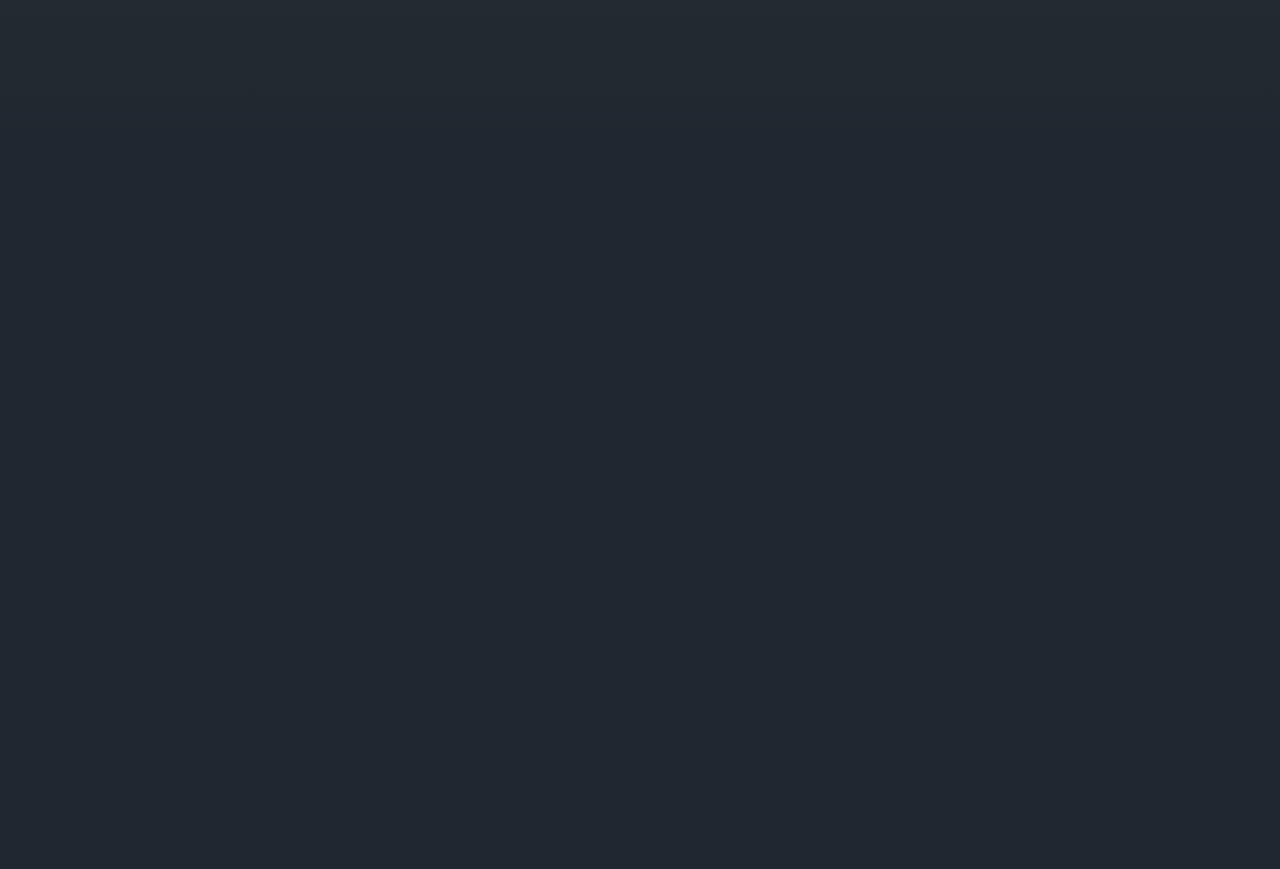
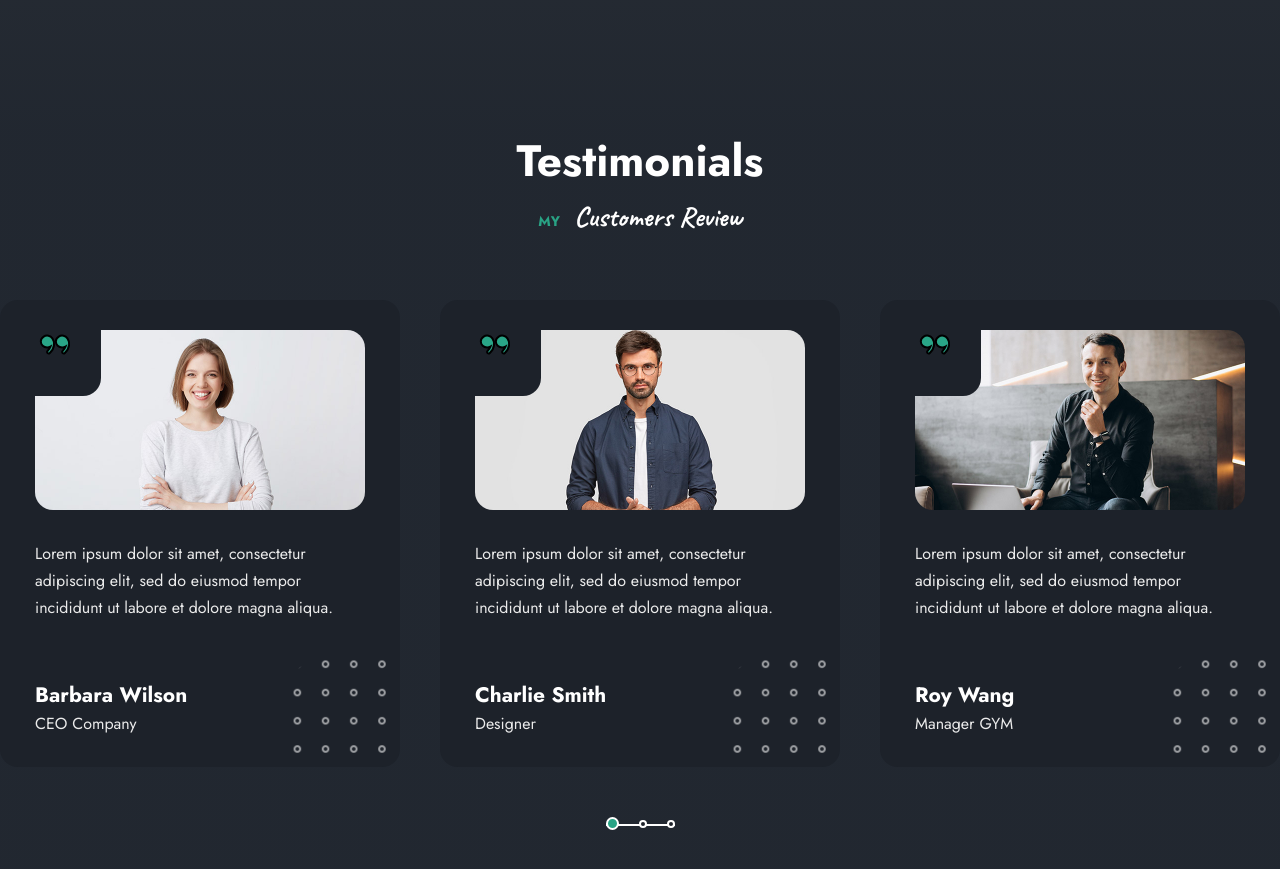
Before and after one commit to Shash-cre-dev/React-Personal-Portfolio, a React (Vite) app in the folder react-portfolio/: page / in a window 1280 px wide. Shown: the part 4880-5749 px from the top of the page. Before the commit the page ends 5009 px from the top, so only its background shows below. Built offline with nearby package versions, Linux system fonts and the light colour scheme.

Commit message:
Testimonial Component

```diff
--- a/react-portfolio/src/App.jsx
+++ b/react-portfolio/src/App.jsx
@@ -5,6 +5,7 @@ import Services from './components/services/Services';
 import Skills from './components/skills/Skills';
 import Portfolio from './components/portfolio/Portfolio';
 import Resume from './components/resume/Resume';
+import Testimonials from './components/testimonials/Testimonials';
 
 function App() {
   return (
@@ -14,6 +15,7 @@ function App() {
       <Skills />
       <Portfolio />
       <Resume />
+      <Testimonials />
     </main>
   );
 }
--- /dev/null
+++ b/react-portfolio/src/components/testimonials/Testimonials.jsx
@@ -0,0 +1,70 @@
+import React from 'react'
+import { testimonials } from '../../Data'
+import shapeTwo from '../../assets/shape-2.png'
+import testimonialIcon from '../../assets/testimonials-icon.svg'
+
+// Import Swiper React components
+import { Swiper, SwiperSlide } from 'swiper/react';
+
+// Import Swiper styles
+import 'swiper/css';
+import 'swiper/css/pagination';
+
+// import required modules
+import { Pagination } from 'swiper/modules';
+
+import './testimonials.css'
+
+const Testimonials = () => {
+    return (
+        <section className="testimonials section" id="testimonials">
+            <h2 className="section__title">Testimonials</h2>
+            <p className="section__subtitle">
+                My <span>Customers Review</span>
+            </p>
+
+            <Swiper
+                pagination={{
+                clickable: true,
+                }}
+                breakpoints={{
+                     540: {
+                        slidesPerView: 1,
+                        spaceBetween: 30,
+                },
+                    768: {
+                        slidesPerView: 2,
+                        spaceBetween: 30,
+                },
+                    1200: {
+                        slidesPerView: 3,
+                        spaceBetween: 40,
+                },
+                }}
+        modules={[Pagination]}
+        className="testimonials__container container mySwiper">
+                {testimonials.map(({img, name, author, description}, index) =>{
+                    return (
+                        <SwiperSlide className="testimonials__item card card-one" key={index}>
+                            <div className="testimonial__header">
+                                <div className="testimonial__icon">
+                                    <img src={testimonialIcon} alt="" />
+                                </div>
+
+                                <img src={img} alt="" className="testimonial__img" />
+                            </div>
+
+                            <p className="testimonial__description">{description}</p>
+                            <h3 className="testimonial__name">{name}</h3>
+                            <p className="testimonial__author">{author}</p>
+
+                            <img src={shapeTwo} alt="" className="shape c__shape" />
+                        </SwiperSlide>
+                    )
+                })}
+            </Swiper>
+        </section>
+    )
+}
+
+export default Testimonials
--- /dev/null
+++ b/react-portfolio/src/components/testimonials/testimonials.css
@@ -0,0 +1,39 @@
+.testimonials{
+    background-image: var(--third-gradient);
+}
+
+.testimonials__container{
+    text-align: center;
+}
+
+.testimonial__header{
+    position: relative;
+}
+
+.testimonial__img{
+    height: 180px;
+    width: 100%;
+    border-radius: 18px;
+    object-fit: cover;
+    margin-bottom: 30px;
+    vertical-align: middle;
+}
+
+.testimonial__icon{
+    position: absolute;
+    top: 0;
+    left: 0;
+    width: 66px;
+    height: 66px;
+    background: var(--container-color);
+    border-bottom-right-radius: 18px;
+}
+
+.testimonial__description{
+    min-height: 110px;
+}
+
+.testimonial__name{
+    font-size: var(--largest-font-size);
+    margin-top: 30px;
+}
```
